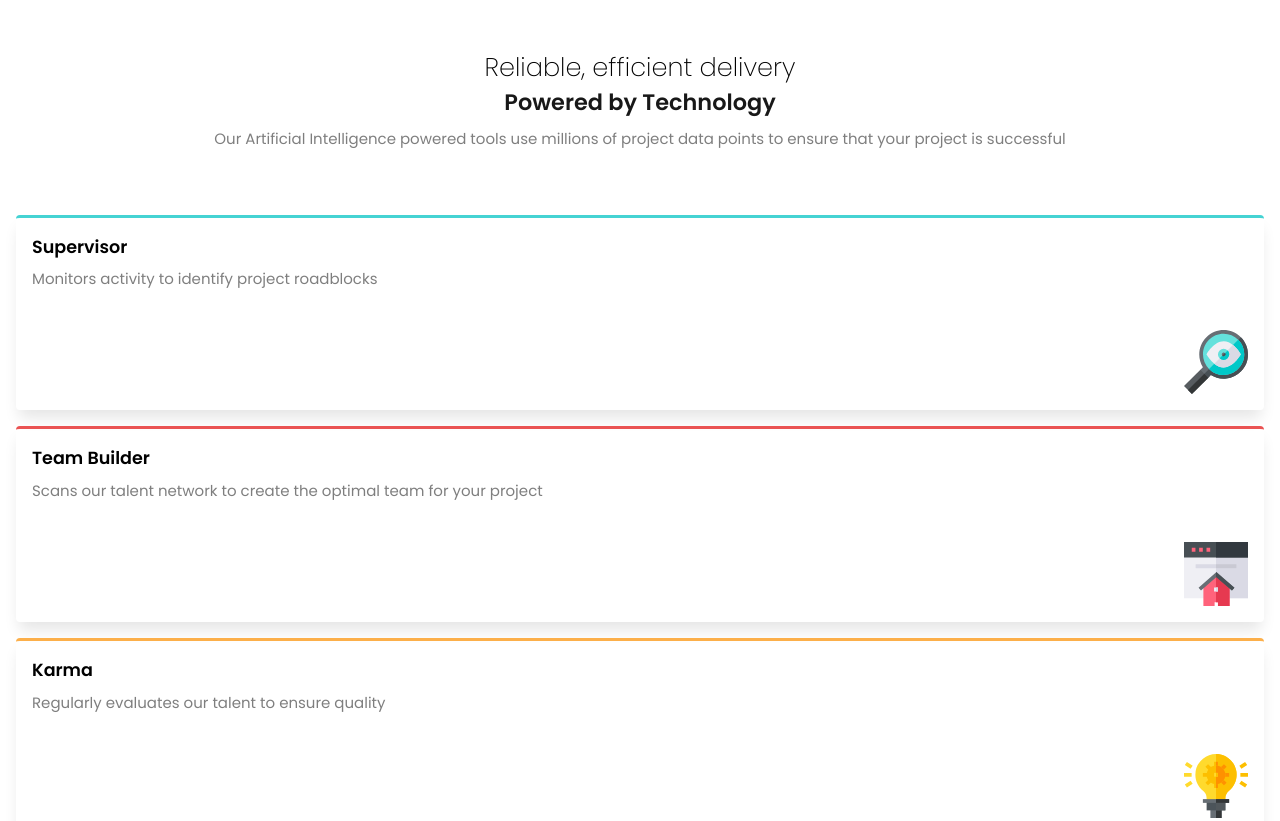
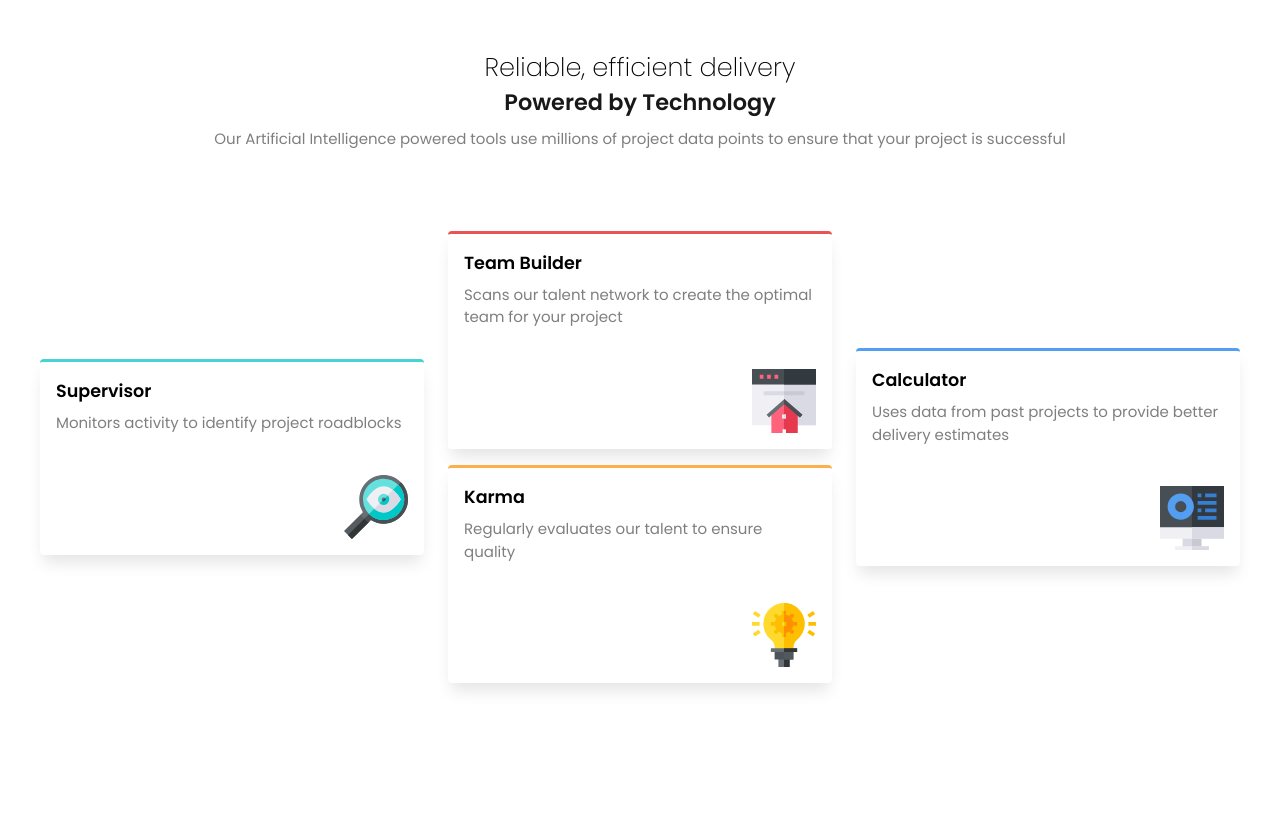
Before and after one commit to ZTanvir/fem-four-card-feature-section, a plain HTML site: page index.html in a window 1280 px wide. Shown: the top 821 px of the page. After the commit the page ends 800 px from the top, so only its background shows below. Drawn offline with Linux system fonts and the light colour scheme.

Commit message:
Add card to its position as destop design decription

```diff
--- a/style/style.css
+++ b/style/style.css
@@ -148,3 +148,28 @@ body {
     .card-preview__descriptions) {
     text-align: center;
 }
+
+@media(min-width:850px) {
+    .card-preview {
+        max-width: 1200px;
+        margin: 0 auto;
+    }
+
+    .card-preview__cards {
+        display: flex;
+        flex-direction: row;
+        align-items: center;
+        gap: 2%;
+        justify-content: space-around;
+    }
+
+    .card-preview__suppervisor-card,
+    .card-preview__calculator-card,
+    .card-preview__team-karma {
+        flex-basis: 32%;
+    }
+
+    .card {
+        margin: 1rem 0rem;
+    }
+}
```
